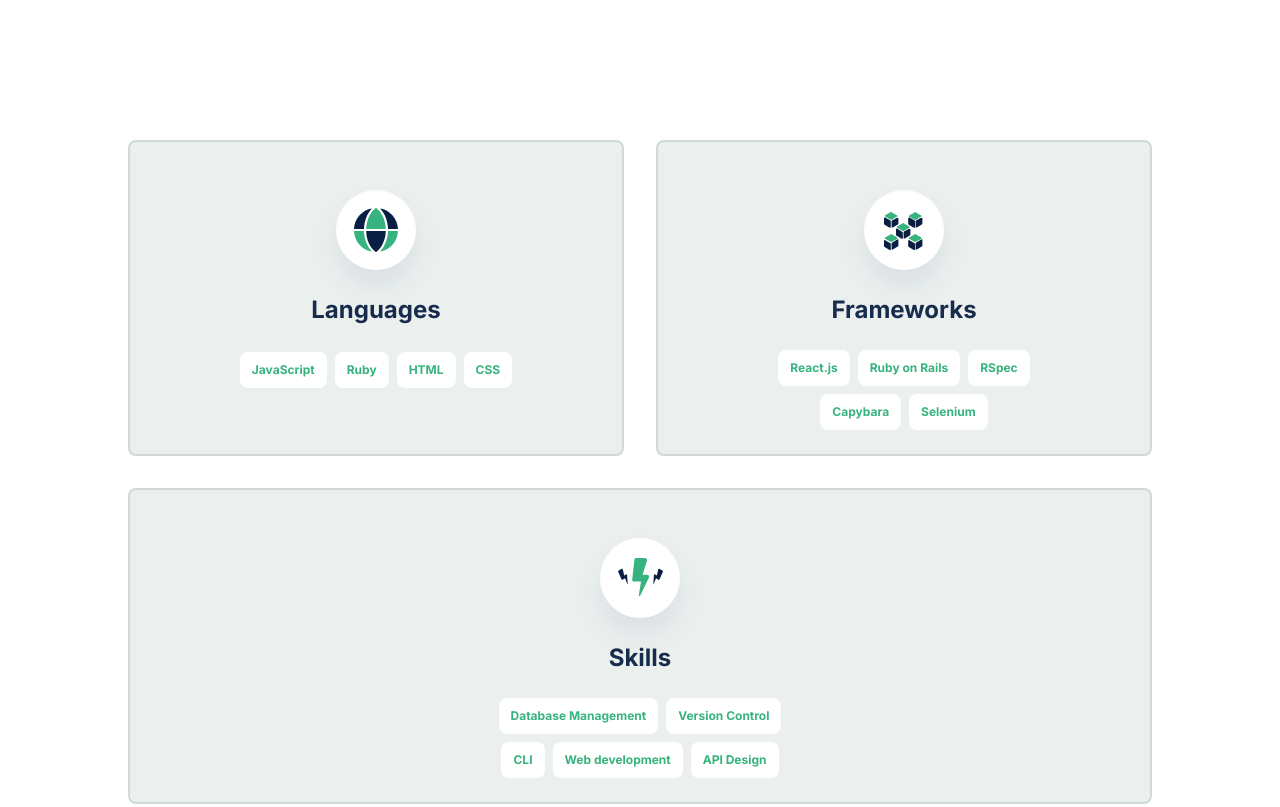
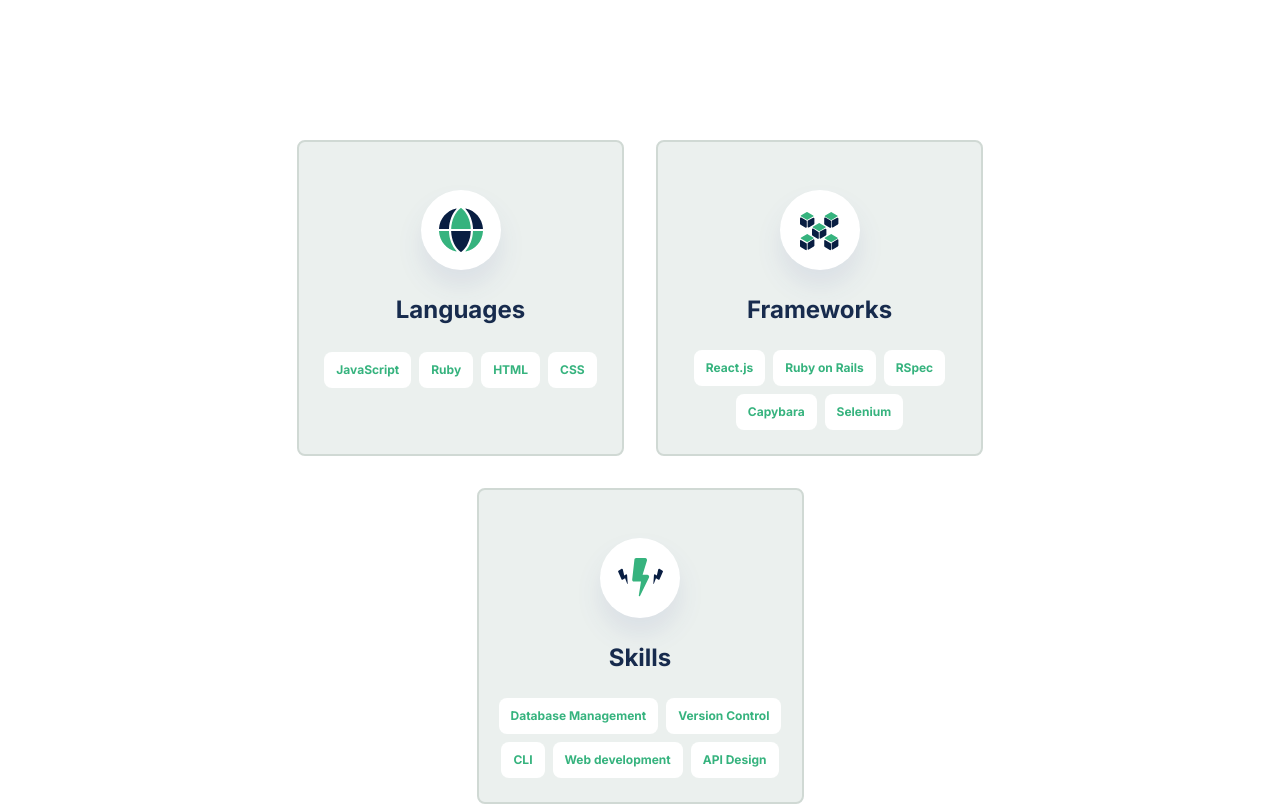
Before and after one commit to victormc13/Portfolio-project, a website: page index.html in a window 1280 px wide. Shown: the part 3292-4099 px from the top of the page. Drawn offline with Linux system fonts and the light colour scheme.

Commit message:
Finish the desktop version fixing some optional recommendations from the previous code review

```diff
--- a/style.css
+++ b/style.css
@@ -470,12 +470,7 @@
     display: flex;
     gap: 2rem;
     flex-direction: row;
-    flex-wrap: wrap;
-  }
-
-  .skill-cards {
-    flex-basis: 330px;
-    flex-grow: 1;
+    justify-content: center;
   }
 
   .about-section {
```
